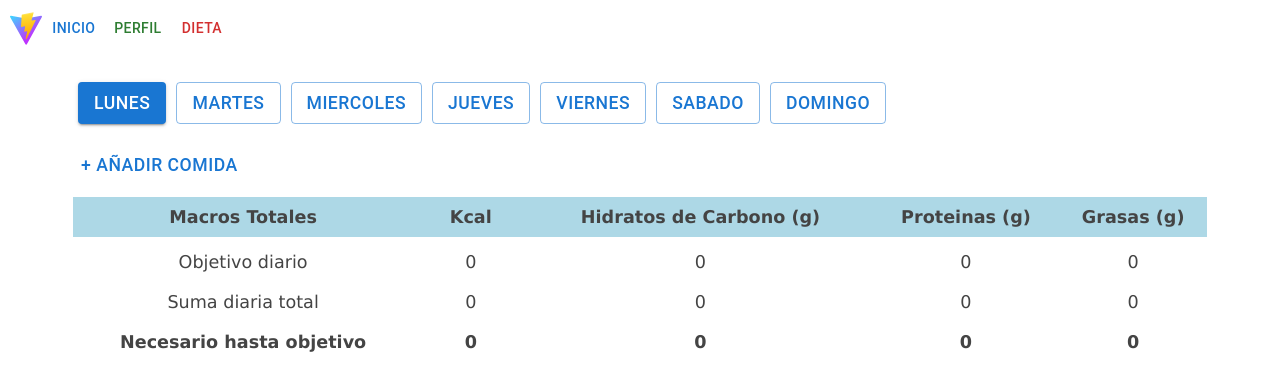
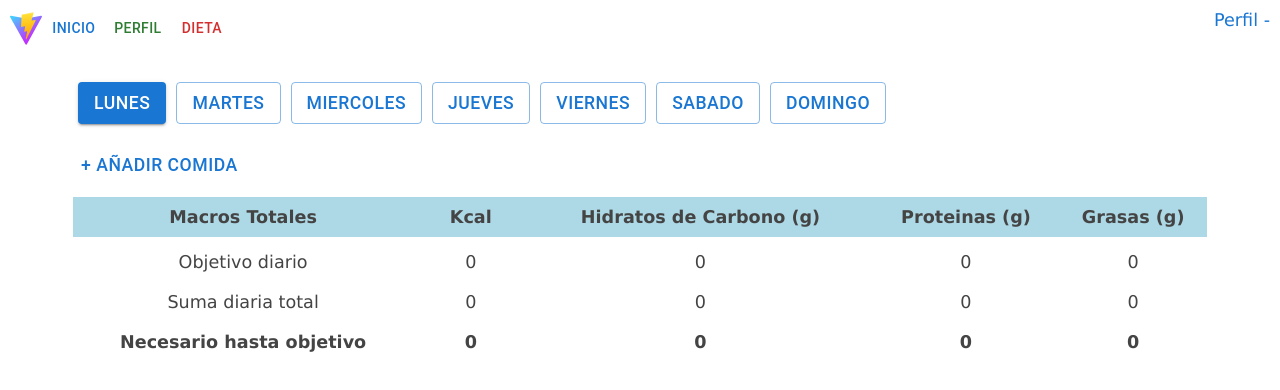
Before and after one commit to joseangelgil/fitness-app, a React (Vite) app: page /diet in a window 1280 px wide. Shown: the top 390 px of the page. Built offline with nearby package versions, Linux system fonts and the light colour scheme.

Commit message:
Add confirmation to unsaved new profiles
Add confirmation when navigating if a new profile has not been saved to protect it from losing its information.

```diff
--- a/src/components/Navbar.jsx
+++ b/src/components/Navbar.jsx
@@ -1,20 +1,28 @@
-import { Link } from 'react-router'
+import { Link, useNavigate } from 'react-router-dom'
 import { Stack, Button } from '@mui/material'
 import Icon from '../assets/vite.svg'
+import { useGlobalContext } from '../utils/context'
 
 function Navbar() {
+
+  const { esPerfilGuardado } = useGlobalContext()
+  const navigate = useNavigate()
+
+  const comprobarGuardadoPerfil = (ruta) => {
+    if(!esPerfilGuardado) {
+      if(!confirm('El perfil no se ha guardado, ¿quieres continuar sin guardar?')) return
+    }
+    navigate(ruta)
+  }
+
   return(
     <Stack direction='row' mb='30px'>
       <img src={Icon} alt="Icon" />
-      <Link to='/'>
-        <Button variant='text' color='primary'>INICIO</Button>
-      </Link>
+      <Button variant='text' color='primary' onClick={() => comprobarGuardadoPerfil('/')}>INICIO</Button>
       <Link to='/profile'>
         <Button variant='text' color='success'>PERFIL</Button>
       </Link>
-      <Link to='/diet'>
-        <Button variant='text' color='error'>DIETA</Button>
-      </Link>
+      <Button variant='text' color='error' onClick={() => comprobarGuardadoPerfil('/diet')}>DIETA</Button>
     </Stack>
   )
 }
--- a/src/components/TarjetaDePerfil.jsx
+++ b/src/components/TarjetaDePerfil.jsx
@@ -4,7 +4,7 @@ import { useState, useEffect } from 'react'
 
 const TarjetaDePerfil = () => {
 
-  const { perfilActivo, cantidadObjetivo, setCantidadObjetivo, activeColor, setActiveColor, esNuevoPerfil, setEsNuevoPerfil, perfiles, setPerfiles, setPerfilActivo } = useGlobalContext()
+  const { perfilActivo, cantidadObjetivo, setCantidadObjetivo, activeColor, setActiveColor, esNuevoPerfil, setEsNuevoPerfil, perfiles, setPerfiles, setPerfilActivo, setEsPerfilGuardado } = useGlobalContext()
 
   const [ datosDePerfil, setDatosDePerfil ] = useState(JSON.parse(localStorage.getItem(`${perfilActivo}-datos`)) || {nombre: '', peso: '', altura: '', edad: '', sexo: '', actividad: '', proteinas: '', grasas: ''})
   const [errores, setErrores] = useState({nombre: '', peso: '', altura: '', edad: '', sexo: '', actividad: '', proteinas: '', grasas: ''})
@@ -164,6 +164,7 @@ const TarjetaDePerfil = () => {
         localStorage.setItem(`${datosDePerfil.nombre}-menu`, JSON.stringify({'Lunes': [], 'Martes': [], 'Miercoles': [], 'Jueves': [], 'Viernes': [], 'Sabado': [], 'Domingo': []}))
         localStorage.setItem(`${datosDePerfil.nombre}-cantidad`, JSON.stringify({kcal: cantidadObjetivo.kcal, hc: cantidadObjetivo.hc, p: cantidadObjetivo.p, g: cantidadObjetivo.g}))
         setEsNuevoPerfil(false)
+        setEsPerfilGuardado(true)
         setPerfilActivo(datosDePerfil.nombre)
       }
     } else {
--- a/src/pages/Diet.jsx
+++ b/src/pages/Diet.jsx
@@ -1,6 +1,6 @@
 import Navbar from '../components/Navbar'
 import DietTable from '../components/DietTable'
-import { Box, Button } from '@mui/material'
+import { Box, Button, Typography } from '@mui/material'
 import { useGlobalContext } from '../utils/context'
 import Modal from '../components/Modal'
 import TotalTable from '../components/TotalTable'
@@ -9,10 +9,11 @@ const weekDays = ['Lunes', 'Martes', 'Miercoles', 'Jueves', 'Viernes', 'Sabado',
 
 function Diet() {
 
-  const { setDisplay, setComidaOIngrediente, menu, changeActiveButton, chooseVariant, activeWeekDay, activeColor } = useGlobalContext()
+  const { setDisplay, setComidaOIngrediente, menu, changeActiveButton, chooseVariant, activeWeekDay, activeColor, perfilActivo } = useGlobalContext()
 
   return(
-    <Box style={{padding: '10px'}}>
+    <Box style={{padding: '10px', position: 'relative'}}>
+      <Typography variant='p' color={activeColor.name} sx={{position: 'absolute', top: {xs: '45px', sm: '10px'}, right: '10px', fontSize: { lg: '1.1rem', xs: '0.9rem'}}}>Perfil - {perfilActivo}</Typography>
       <Navbar />
       <Box sx={{
         width: '90%',
--- a/src/pages/Home.jsx
+++ b/src/pages/Home.jsx
@@ -1,16 +1,17 @@
 import Icon from '../assets/vite.svg'
-import { Link } from 'react-router'
+import { Link } from 'react-router-dom'
 import { Stack, Typography } from '@mui/material'
 import './Home.css'
 import { useGlobalContext } from '../utils/context'
 
 function Home() {
 
-  const { setPerfilActivo, activeColor, setEsNuevoPerfil, perfiles, setCantidadObjetivo, setMenu } = useGlobalContext()
+  const { setPerfilActivo, activeColor, setEsNuevoPerfil, perfiles, setCantidadObjetivo, setMenu, setEsPerfilGuardado } = useGlobalContext()
 
   const crearNuevoPerfil = () => {
     setPerfilActivo('')
     setEsNuevoPerfil(true)
+    setEsPerfilGuardado(false)
     setCantidadObjetivo({kcal: 0, hc: 0, p: 0, g: 0})
     setMenu({'Lunes': [], 'Martes': [], 'Miercoles': [], 'Jueves': [], 'Viernes': [], 'Sabado': [], 'Domingo': []})
   }
@@ -38,7 +39,7 @@ function Home() {
           <Typography variant='p' sx={{fontSize: {xs: '1.7rem', lg: '3rem'}}}>Selecciona tu perfil:</Typography>
           <ul>
             {perfiles.map(perfil => {
-              return (<li key={perfil} onClick={() => {setPerfilActivo(perfil); setEsNuevoPerfil(false)}}><Link className='link' to='/profile' style={{color: `${activeColor.oscuro}`}}>{perfil}</Link></li>)
+              return (<li key={perfil} onClick={() => {setPerfilActivo(perfil); setEsNuevoPerfil(false); setEsPerfilGuardado(true)}}><Link className='link' to='/profile' style={{color: `${activeColor.oscuro}`}}>{perfil}</Link></li>)
             })}
           </ul>
           <Typography variant='p' sx={{fontSize: {xs: '1.7rem', lg: '3rem'}}}>o</Typography>
```
